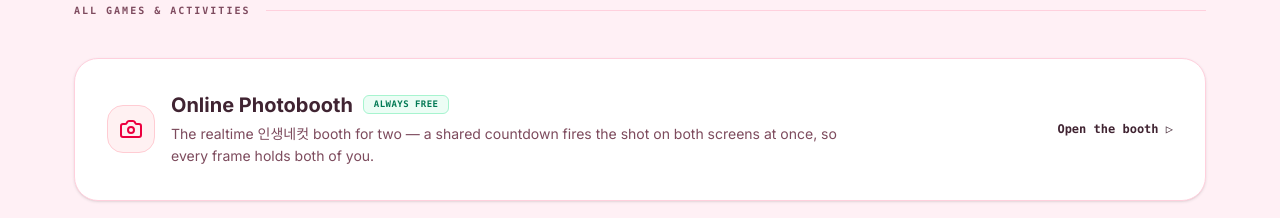
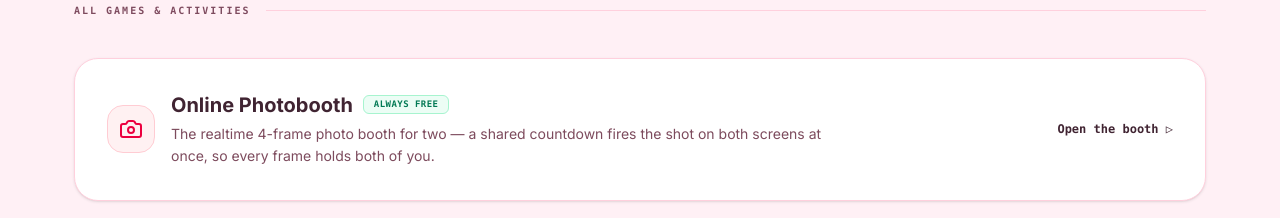
Before and after one commit to SAJAL-MALHOTRA/Pairfect---Your-lovespace, a Next.js app: page / in a window 1280 px wide. Shown: the part 1800-2018 px from the top of the page. Built offline with nearby package versions, Linux system fonts and the light colour scheme; no server answers.

Commit message:
fix(copy): replace Korean photobooth phrase with clean English across all pages

```diff
--- a/src/app/play/page.tsx
+++ b/src/app/play/page.tsx
@@ -216,7 +216,7 @@ export default function GamesHubPage() {
                 </span>
               </div>
               <p className="text-xs sm:text-sm text-[var(--text-soft)] leading-relaxed max-w-2xl">
-                The realtime 인생네컷 booth for two — a shared countdown fires the shot on both screens at once, so every frame holds both of you.
+                The realtime 4-frame photo booth for two — a shared countdown fires the shot on both screens at once, so every frame holds both of you.
               </p>
             </div>
           </div>
--- a/src/components/landing-content.tsx
+++ b/src/components/landing-content.tsx
@@ -712,7 +712,7 @@ export default function LandingContent() {
                   </span>
                 </div>
                 <p className="text-xs sm:text-sm text-[var(--text-soft)] leading-relaxed max-w-2xl">
-                  The realtime 인생네컷 booth for two — a shared countdown fires the shot on both screens at once, so every frame holds both of you.
+                  The realtime 4-frame photo booth for two — a shared countdown fires the shot on both screens at once, so every frame holds both of you.
                 </p>
               </div>
             </div>
```
